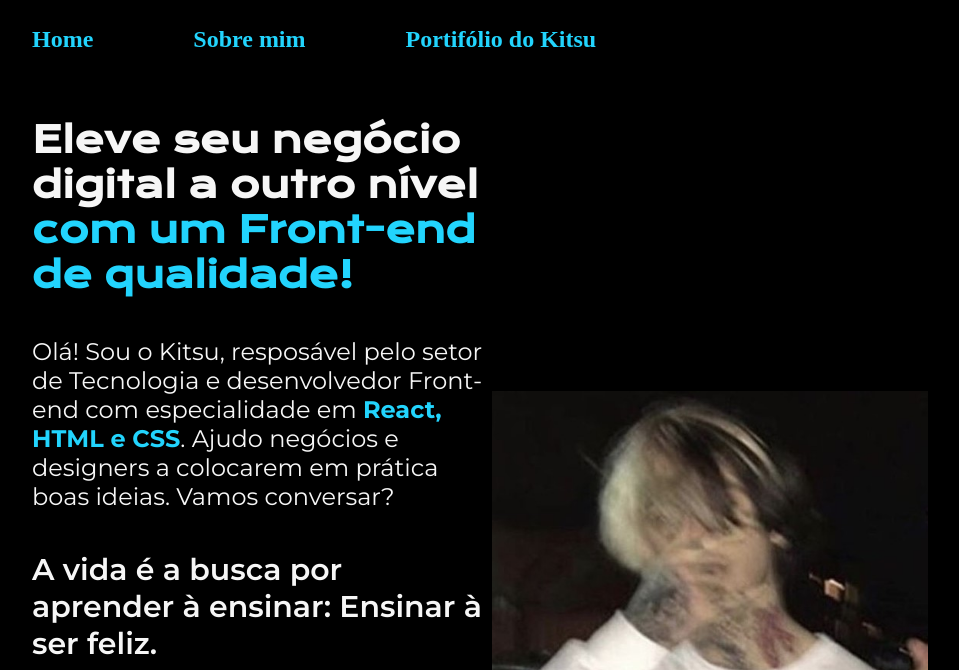
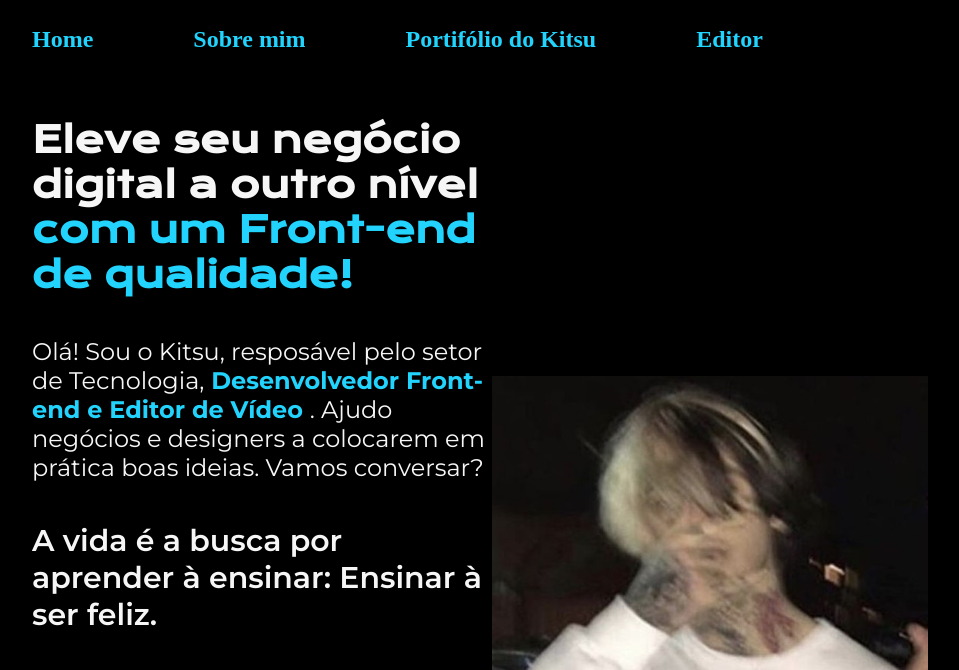
Before and after one commit to kitsukill/Alura, a plain HTML site: page index.html in a window 1280 px wide. Shown: the top 670 px of the page, without its empty margins (160-1119 px from the left). Drawn offline with nearby package versions, Linux system fonts and the light colour scheme.

Commit message:
Update index.html

```diff
--- a/index.html
+++ b/index.html
@@ -13,6 +13,7 @@
             <a class="cabecalho__menu__link" href="index.html">Home</a>
             <a class="cabecalho__menu__link" href="about.html">Sobre mim</a>
             <a class="cabecalho__menu__link" href="portifólio.html">Portifólio do Kitsu</a>
+            <a class="cabecalho__menu__link" href="editor.html">Editor</a>
         </nav>
     </header>
     <main class="red">
@@ -21,9 +22,9 @@
             Eleve seu negócio digital a outro nível
             <strong>com um Front-end de qualidade!
             </strong></h1>
-            <p class="yellow">Olá! Sou o Kitsu, resposável pelo setor de Tecnologia e desenvolvedor
-            Front-end com especialidade em <strong>React, HTML e
-            CSS</strong>. Ajudo negócios e designers a
+            <p class="yellow">Olá! Sou o Kitsu, resposável pelo setor de Tecnologia,<strong> Desenvolvedor
+            Front-end e Editor de Vídeo
+            </strong>. Ajudo negócios e designers a
             colocarem em prática boas ideias. Vamos
             conversar?</p>
             <p class="roxo"> A vida é a busca por aprender à ensinar: Ensinar à ser feliz.
```
